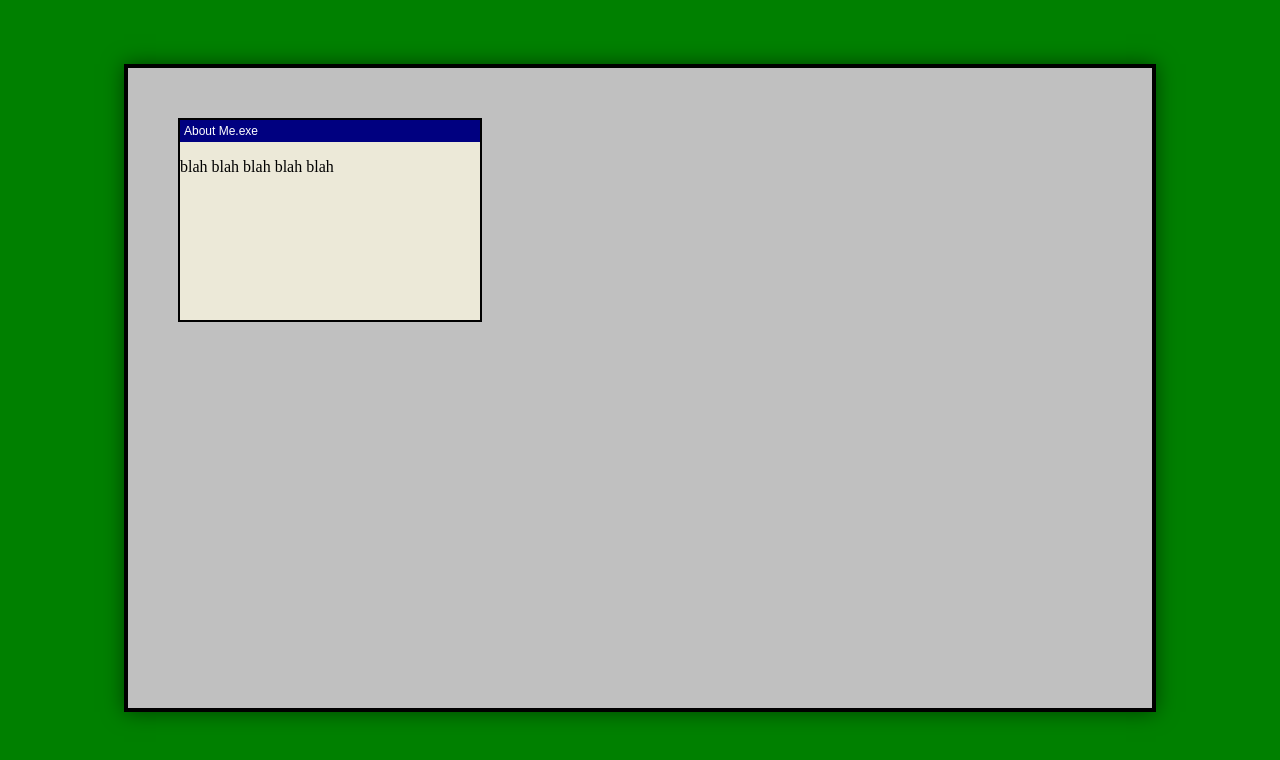
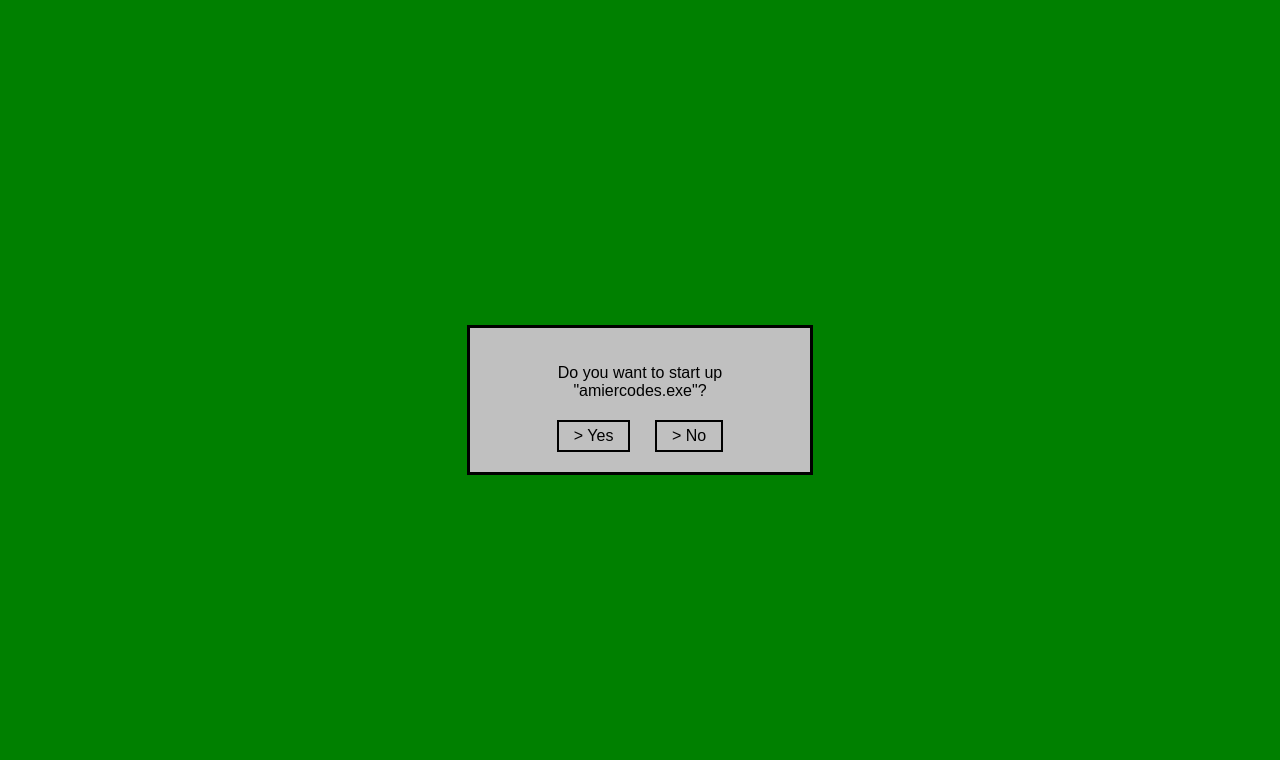
Before and after one commit to amiercodes/amiercodes.github.io, a plain HTML site: page index.html in a window 1280 px wide. Drawn offline with Linux system fonts and the light colour scheme.

Commit message:
Update index.html

```diff
--- a/index.html
+++ b/index.html
@@ -1,61 +1,49 @@
 <!DOCTYPE html>
 <html>
 <head>
-    <title>amiercodes</title>
+    <title>amiercodes.exe</title>
     <style>
-        body, html {
+        body {
+            background-color: #008000;
+            display: flex;
+            justify-content: center;
+            align-items: center;
+            height: 100vh;
             margin: 0;
-            padding: 0;
-            height: 100%;
-            background-color: #008000;
-            overflow: hidden;
+            font-family: "MS Sans Serif", Arial, sans-serif;
         }
-
-        /* monitor thing? idk*/
-        .monitor {
-            width: 80%;
-            height: 80%;
-            margin: 5% auto;
+        .dialog {
             background-color: #c0c0c0;
-            border: 4px solid #000;
-            position: relative;
-            box-shadow: 0 0 20px rgba(0, 0, 0, 0.5);
+            border: 3px solid #000;
+            padding: 20px;
+            width: 300px;
+            text-align: center;
         }
-
-        /* window */
-        .window {
-            width: 300px;
-            height: 200px;
-            background-color: #ece9d8;
+        .buttons {
+            margin-top: 20px;
+        }
+        a {
+            text-decoration: none;
+            color: #000;
+            background: #c0c0c0;
             border: 2px solid #000;
-            position: absolute;
-            top: 50px;
-            left: 50px;
+            padding: 5px 15px;
+            margin: 0 10px;
+            display: inline-block;
         }
-
-        /* title of window  */
-        .window-title {
-            background-color: #000080;
+        a:hover {
+            background: #000080;
             color: white;
-            padding: 4px;
-            font-family: Arial, sans-serif;
-            font-size: 12px;
-            cursor: move;
         }
     </style>
 </head>
 <body>
-    <!-- container of monitor -->
-    <div class="monitor">
-        <!-- example window -->
-        <div class="window">
-            <div class="window-title">About Me.exe</div>
-            <div class="window-content">
-                <p>blah blah blah blah blah</p>
-            </div>
+    <div class="dialog">
+        <p>Do you want to start up "amiercodes.exe"?</p>
+        <div class="buttons">
+            <a href="desktop.html">> Yes</a>
+            <a href="no.html">> No</a>
         </div>
-
-        <!-- add more windows later -->
     </div>
 </body>
 </html>
```
